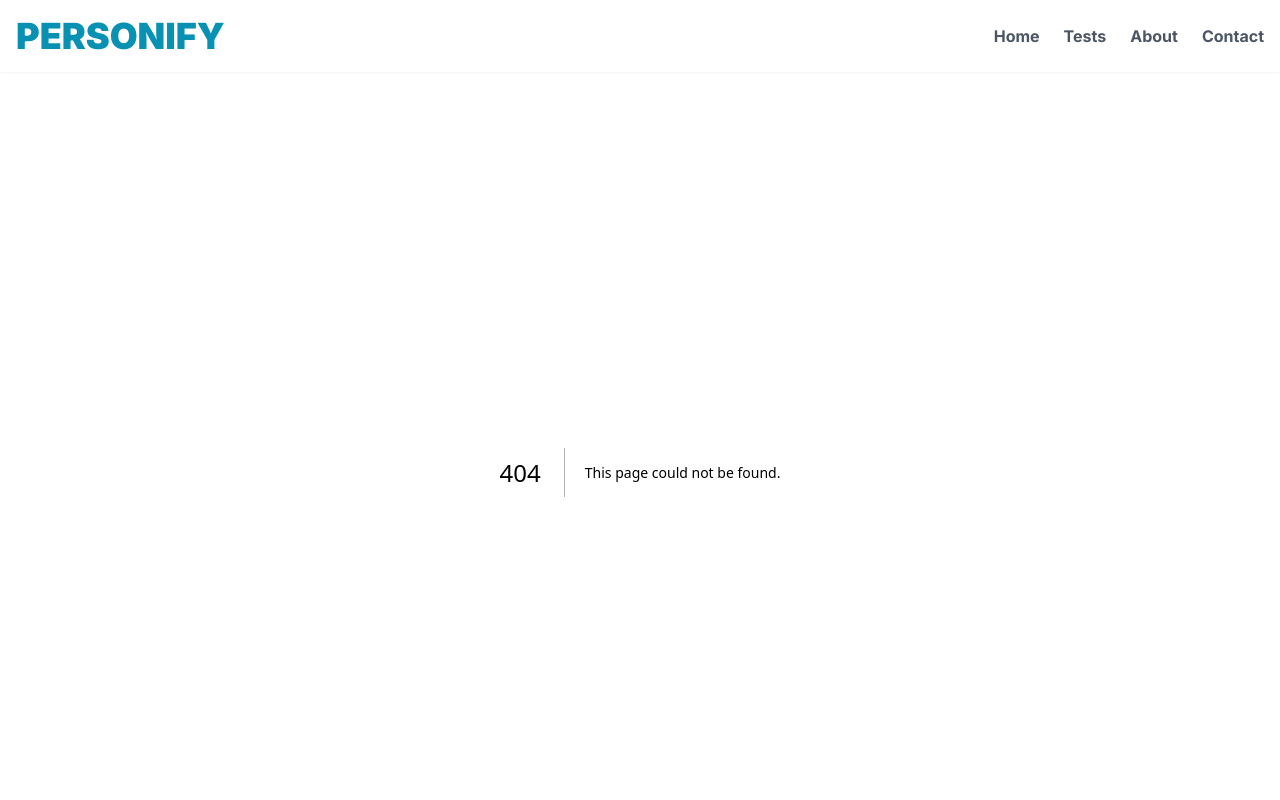
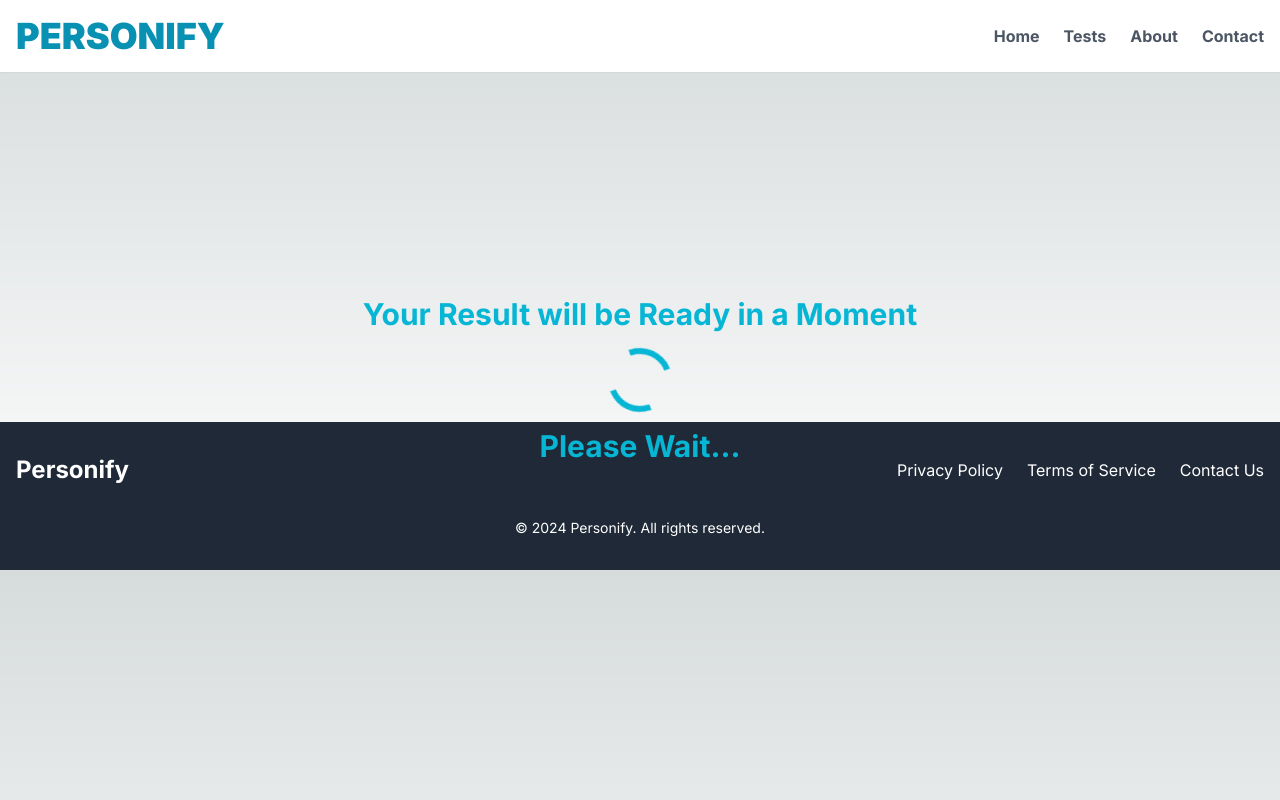
Before and after one commit to sunnyinspired/personify, a Next.js app: page /test-result in a window 1280 px wide. Before the commit this address had no page. Shown: the top 800 px of the page. Built offline with nearby package versions, Linux system fonts and the light colour scheme.

Commit message:
Implemented test results

```diff
--- /dev/null
+++ b/app/components/layout/ChildLayout.jsx
@@ -0,0 +1,17 @@
+'use client'
+import { ScoreContextProvider } from '@/utils/context/scoreContext'
+import React from 'react'
+import Header from '../header/Header'
+import Footer from '../footer/Footer'
+
+function ChildLayout( {children }) {
+  return (
+    <ScoreContextProvider>
+        <Header />
+        { children }
+        <Footer />
+    </ScoreContextProvider>
+  )
+}
+
+export default ChildLayout
--- /dev/null
+++ b/app/components/spinners/TestResultSpinner.jsx
@@ -0,0 +1,12 @@
+function TestSpinLoader() {
+    return (
+      <div className='flex justify-center flex-col items-center pb-10 h-[100%] z-[100]  fixed top-0 bottom-0 w-full'>
+          <p className="px-5 my-2 text-cyan-500 font-bold text-3xl text-center">Your Result will be Ready in a Moment</p>
+          <div className="lds-dual-ring"></div>
+          <p className="my-2 text-cyan-500 font-bold text-3xl">Please Wait...</p>
+
+      </div>
+    )
+  }
+
+  export default TestSpinLoader
--- a/app/layout.js
+++ b/app/layout.js
@@ -1,8 +1,9 @@
 import { Inter } from "next/font/google";
 import "./globals.css";
 import '@/public/styles/loading.css'
-import Header from "./components/header/Header";
-import Footer from "./components/footer/Footer";
+// import Header from "./components/header/Header";
+// import Footer from "./components/footer/Footer";
+import ChildLayout from "./components/layout/ChildLayout";
 
 const inter = Inter({ subsets: ["latin"] });
 
@@ -15,9 +16,9 @@ export default function RootLayout({ children }) {
   return (
     <html lang="en">
       <body className={inter.className}>
-        <Header />
-        {children}
-        <Footer />
+        <ChildLayout>
+          {children}
+        </ChildLayout>
         </body>
     </html>
   );
--- /dev/null
+++ b/app/test-result/page.jsx
@@ -0,0 +1,66 @@
+'use client'
+
+import { ScoreContext } from "@/utils/context/scoreContext"
+import { getPersonality } from "@/utils/functions/personality";
+import { useRouter } from "next/navigation";
+import { useContext, useEffect, useState } from "react"
+import TestSpinLoader from "../components/spinners/TestResultSpinner";
+
+function TestResult() {
+    const { scores } = useContext(ScoreContext);
+    const [personality, setPersonality] = useState(null)
+    const [loading, setLoading] = useState(false)
+    const router = useRouter()
+    //console.log(`scores`)
+
+
+    function validateScores(){
+        if(scores.length < 5){
+            router.back()
+        }
+        else{
+            setPersonality(getPersonality(scores))
+        }
+    }
+
+    useEffect(() =>{
+        setLoading(true)
+        validateScores();
+        const timeoutId = setTimeout(() => {
+            setLoading(false);
+          }, 10000);
+
+          return () => clearTimeout(timeoutId);
+
+    }, []);
+
+  return (
+    <>
+
+        <div className="min-h-[350px]">
+            {
+                loading ? <TestSpinLoader /> :
+                <div className="mx-auto my-12 py-12 lg:w-[50%] w-[90%] px-8 lg:px-12 bg-white shadow rounded">
+                    <div className="text-center">
+                        <span className="text-cyan-600 font-[900] text-2xl">
+                            Hooray!
+                        </span>
+                        <span className="text-xl font-semibold"> Here is your Result</span>
+                    </div>
+                    <div className="text-center py-5 text-xl font-[500]">
+                        <p>Based on the answers you provided, you are likely an</p>
+
+                        <p className="mt-8 lg:py-4 py-10 px-3 bg-cyan-600 text-3xl  font-black text-gray-100 rounded">
+                            {personality}
+                        </p>
+                    </div>
+
+
+                </div>
+            }
+        </div>
+    </>
+  )
+}
+
+export default TestResult
--- a/app/tests/page.jsx
+++ b/app/tests/page.jsx
@@ -4,11 +4,13 @@ import Link from "next/link"
 function Test() {
 
   return (
-    <div className="text-center py-32">
+    <div className="text-center py-32 px-3">
         <h1 className="text-4xl font-bold mb-8">Personality Test</h1>
-        <p className="mb-8">Discover if you're an introvert or an extrovert!</p>
+        <p className="mb-10">Find out if you're an
+            <span className="text-cyan-600 font-bold text-xl"> Introvert </span>
+            or an <span className="text-cyan-600 font-bold text-xl"> Extrovert! </span></p>
         <Link href="/tests/questions"
-            className="bg-cyan-600 hover:bg-cyan-800 text-white font-bold py-2 px-4 rounded">
+            className="bg-cyan-600 hover:bg-cyan-800 text-white font-bold py-4 px-6 rounded">
             Start Test
         </Link>
       </div>
--- a/app/tests/questions/page.jsx
+++ b/app/tests/questions/page.jsx
@@ -1,15 +1,15 @@
 'use client'
-import SpinLoader from "@/app/components/SpinLoader";
+import SpinLoader from "@/app/components/spinners/SpinLoader";
 import Question from "@/app/components/questions/Question";
-import { getPersonality } from "@/utils/functions/personality";
+import { ScoreContext } from "@/utils/context/scoreContext";
 import axios from "axios";
 import { useRouter } from "next/navigation";
-import { useEffect, useState } from "react"
+import { useContext, useEffect, useState } from "react"
 
 function TestQuestions() {
     const [questions, setQuestions] = useState([]);
     const [currentQuestionIndex, setCurrentQuestionIndex] = useState(0);
-    const [scores, setScores] = useState([]);
+    const { scores, setScores } = useContext(ScoreContext)
     const [selectedAnswer, setSelectedAnswer] = useState(null);
     const [loading, setLoading] = useState(false)
 
@@ -41,14 +41,21 @@ function TestQuestions() {
     };
 
     const handleNext = () =>{
-        if(currentQuestionIndex < questions.length - 1){
-            setCurrentQuestionIndex(currentQuestionIndex + 1)
-
+        const currentQ = scores.find(s => s.questionID == currentQuestionIndex+1)
+        if(currentQ){
+            if(currentQuestionIndex < questions.length - 1){
+                setCurrentQuestionIndex(currentQuestionIndex + 1)
+            }
+            else{
+                //console.log(scores)
+                //const personality = btoa(getPersonality(scores));
+                router.push('/test-result')
+            }
         }
         else{
-            const personality = btoa(getPersonality(scores));
-            router.push(`/test-result?t=${personality}`)
+            alert("Please Select an Answer!")
         }
+
     }
 
     const handlePrevious = () =>{
@@ -84,7 +91,7 @@ function TestQuestions() {
     {
         loading && <SpinLoader />
     }
-    <div className="mx-auto my-12 py-16 lg:w-[60%] px-24 lg:px-12 bg-white shadow rounded">
+    <div className="mx-auto my-12 py-16 lg:w-[60%] px-8 lg:px-12 bg-white shadow rounded">
         {
             questions &&
             <>
--- a/public/styles/loading.css
+++ b/public/styles/loading.css
@@ -1,6 +1,6 @@
 .lds-dual-ring {
     /* change color here */
-    color: #1c4c5b
+    color: rgb(6, 182, 212)
   }
   .lds-dual-ring,
   .lds-dual-ring:after {
--- /dev/null
+++ b/utils/context/scoreContext.js
@@ -0,0 +1,16 @@
+const { createContext, useState } = require("react");
+
+const ScoreContext = createContext(null);
+
+const ScoreContextProvider = ( {children} ) => {
+    const [scores, setScores] = useState([]);
+    const contextValues = { scores, setScores}
+
+    return(
+        <ScoreContext.Provider value={contextValues}>
+            { children }
+        </ScoreContext.Provider>
+    )
+}
+
+export {ScoreContext, ScoreContextProvider}
--- a/utils/functions/personality.js
+++ b/utils/functions/personality.js
@@ -1,4 +1,7 @@
 export const getPersonality = (scores) => {
-    const totalScore = scores.reduce((sum, score) => sum + score, 0);
+    const newScores = scores.map(score => score.answerValue);
+    console.log(`New Scores: ${newScores}`)
+    const totalScore = newScores.reduce((sum, score) => sum + score, 0);
+    console.log(`Total Score: ${totalScore}`)
     return totalScore > 0 ? "Extrovert" : "Introvert";
   }
```
Also changed, not shown: app/components/spinners/SpinLoader.jsx (renamed from app/components/SpinLoader.jsx).
